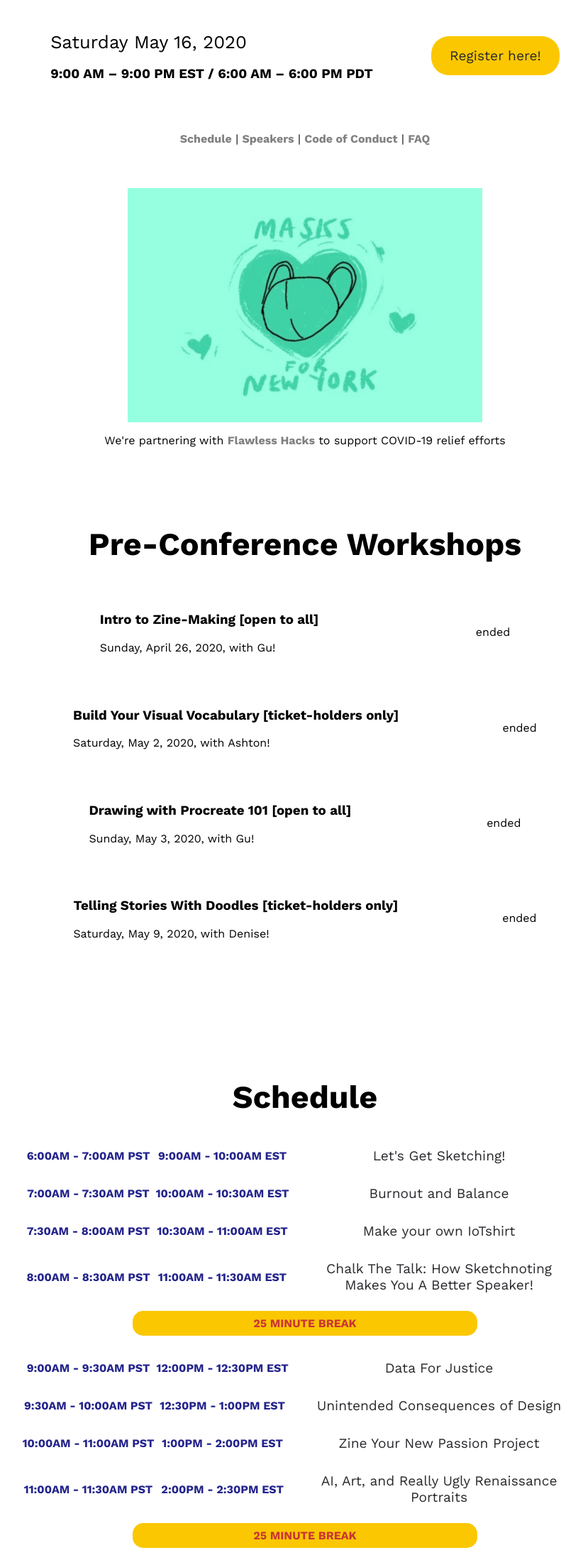
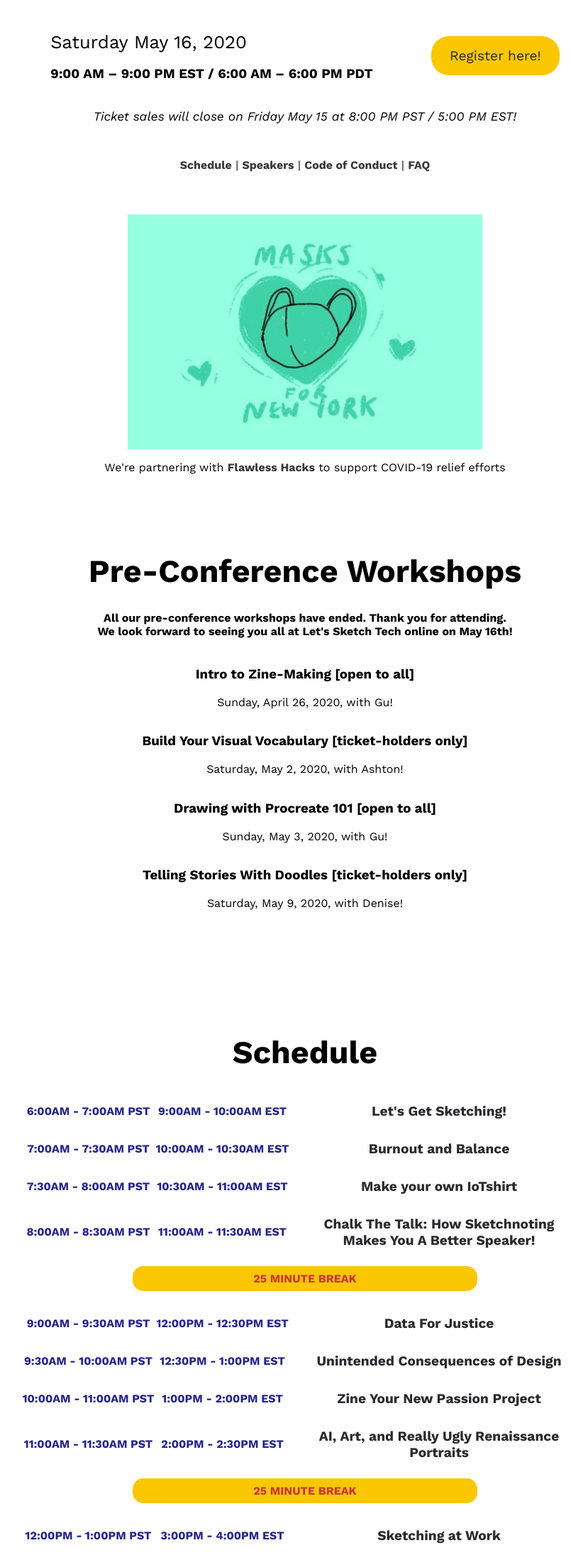
Before and after one commit to letssketchtech/2020, a plain HTML site: page index.html in a window 1280 px wide. Shown: the part 609-2800 px from the top of the page at 71% size, without its empty margins (210-1032 px from the left). Drawn offline with nearby package versions, Linux system fonts and the light colour scheme.

Commit message:
update speaker content + styling

```diff
--- a/css/style.css
+++ b/css/style.css
@@ -12,7 +12,23 @@ h1 {
 a {
   text-decoration: none;
   font-weight: bold;
+  color: #383838;
+}
+
+.alert {
+  text-align:center;
+}
+
+.speaker a {
+  text-decoration: none;
+  font-weight: bold;
   color: gray;
+}
+
+.schedule a:hover, .speaker a:hover {
+  text-decoration: none;
+  font-weight: bold;
+  color: rgb(21, 141, 240);
 }
 
 .section {
@@ -329,6 +345,11 @@ img.headshot {
   margin-bottom: 10px;
 }
 
+.workshops .flex-item{
+  text-align: center;
+  margin: 0;
+}
+
 @media (max-width: 600px) {
 
   .flex-container {
--- a/index.html
+++ b/index.html
@@ -7,6 +7,8 @@
         <link rel="stylesheet" href="css/style.css">
         <link rel="stylesheet" href="css/fontello.css">
 
+       <!--<script src='https://code.jquery.com/jquery-2.2.4.min.js'></script>
+        <script src="js/scroll.js"></script>-->
         <script>
             (function(i,s,o,g,r,a,m){i['GoogleAnalyticsObject']=r;i[r]=i[r]||function(){
                 (i[r].q=i[r].q||[]).push(arguments)},i[r].l=1*new Date();a=s.createElement(o),
@@ -16,7 +18,7 @@ ga('create', 'UA-69840407-5', 'auto');
 ga('send', 'pageview');
         </script>
     </head>
-    <body>
+    <body id="page-top" data-spy="scroll">
         <div class = "section hero">
             <div class="flex-item header">
                 <img src="img/letssketchtech.png" alt="Let's Sketch Tech Online">
@@ -30,14 +32,18 @@ ga('send', 'pageview');
                     <a class="button" href ="https://www.eventbrite.com/e/lets-sketch-tech-online-conference-may-2020-tickets-99926573070">Register here!</a>
                 </div>
             </div>
+           <div class="alert">
+               <p>Ticket sales will close on Friday May 15 at 8:00 PM PST / 5:00 PM EST!</p>
+           </div>
+
         </div>
 
         <div class="flex-container">
             <div class="links-box">
-                <a href="#schedule">Schedule</a> |
-                <a href="#speakers">Speakers</a> |
-                <a href="https://appearworks.com/code-of-conduct">Code of Conduct</a> |
-                <a href="#faq">FAQ</a>
+                <a class="page-scroll" href="#schedule">Schedule</a> |
+                <a class="page-scroll" href="#speakers">Speakers</a> |
+                <a class="page-scroll" href="https://appearworks.com/code-of-conduct" target="_blank">Code of Conduct</a> |
+                <a class="page-scroll" href="#faq">FAQ</a>
             </div>
         </div>
 
@@ -50,17 +56,13 @@ ga('send', 'pageview');
             </div>
         </div>
 
-        <div class= "section schedule" id="workshops">
+        <div class= "section workshops" id="workshops">
             <h1>Pre-Conference Workshops</h1>
+            <h4>All our pre-conference workshops have ended. Thank you for attending. <br>We look forward to seeing you all at Let's Sketch Tech online on May 16th!</h4>
             <div class="flex-container">
                 <div class="flex-item">
                     <h3>Intro to Zine-Making [open to all]</h3>
                     <p>Sunday, April 26, 2020, with Gu!</p>
-                </div>
-                <div class="flex-item">
-                    <div class="button inactive">
-                       ended
-                    </div>
                 </div>
             </div>
             <div class="flex-container">
@@ -68,32 +70,17 @@ ga('send', 'pageview');
                     <h3>Build Your Visual Vocabulary [ticket-holders only]</h3>
                     <p>Saturday, May 2, 2020, with Ashton!</p>
                 </div>
-                <div class="flex-item">
-                    <div class="button inactive">
-                       ended
-                    </div>
-                </div>
             </div>
             <div class="flex-container">
                 <div class="flex-item">
                     <h3>Drawing with Procreate 101 [open to all]</h3>
                     <p>Sunday, May 3, 2020, with Gu!</p>
                 </div>
-                <div class="flex-item">
-                    <div class="button inactive">
-                       ended
-                    </div>
-                </div>
             </div>
             <div class="flex-container">
                 <div class="flex-item">
                     <h3>Telling Stories With Doodles [ticket-holders only]</h3>
                     <p>Saturday, May 9, 2020, with Denise!</p>
-                </div>
-                <div class="flex-item">
-                    <div class="button inactive">
-                       ended
-                    </div>
                 </div>
             </div>
         </div>
@@ -103,25 +90,25 @@ ga('send', 'pageview');
                 <div class="flex-container schedule-item">
                     <div class="schedule-time">6:00AM - 7:00AM PST</div>
                     <div class="schedule-time">9:00AM - 10:00AM EST</div>
-                    <div class="schedule-event">Let's Get Sketching!</div>
+                    <div class="schedule-event"><a href="corey.html">Let's Get Sketching!</a></div>
                 </div>
 
                 <div class="flex-container schedule-item">
                   <div class="schedule-time">7:00AM - 7:30AM PST</div>
                   <div class="schedule-time">10:00AM - 10:30AM EST</div>
-                  <div class="schedule-event">Burnout and Balance</div>
+                  <div class="schedule-event"><a href ="jessica.html">Burnout and Balance</a></div>
                 </div>
 
                 <div class="flex-container schedule-item">
                   <div class="schedule-time">7:30AM - 8:00AM PST</div>
                   <div class="schedule-time">10:30AM - 11:00AM EST</div>
-                  <div class="schedule-event">Make your own IoTshirt</div>
+                  <div class="schedule-event"><a href="jo.html">Make your own IoTshirt</a></div>
                 </div>
 
                 <div class="flex-container schedule-item">
                   <div class="schedule-time">8:00AM - 8:30AM PST</div>
                   <div class="schedule-time">11:00AM - 11:30AM EST</div>
-                  <div class="schedule-event">Chalk The Talk: How Sketchnoting <br>Makes You A Better Speaker!</div>
+                  <div class="schedule-event"><a href="nitya.html">Chalk The Talk: How Sketchnoting <br>Makes You A Better Speaker!</a></div>
                 </div>
 
                   <!-- Break-->
@@ -132,25 +119,25 @@ ga('send', 'pageview');
                 <div class="flex-container schedule-item">
                   <div class="schedule-time">9:00AM - 9:30AM PST</div>
                   <div class="schedule-time">12:00PM - 12:30PM EST</div>
-                  <div class="schedule-event">Data For Justice</div>
+                  <div class="schedule-event"><a href="di.html">Data For Justice</a></div>
                 </div>
 
                 <div class="flex-container schedule-item">
                   <div class="schedule-time">9:30AM - 10:00AM PST</div>
                   <div class="schedule-time">12:30PM - 1:00PM EST</div>
-                  <div class="schedule-event">Unintended Consequences of Design</div>
+                  <div class="schedule-event"><a href="aly.html">Unintended Consequences of Design</a></div>
                 </div>
 
                 <div class="flex-container schedule-item">
                   <div class="schedule-time">10:00AM - 11:00AM PST</div>
                   <div class="schedule-time">1:00PM - 2:00PM EST</div>
-                  <div class="schedule-event">Zine Your New Passion Project</div>
+                  <div class="schedule-event"><a href="nicole.html">Zine Your New Passion Project</a></div>
                 </div>
 
                 <div class="flex-container schedule-item">
                   <div class="schedule-time">11:00AM - 11:30AM PST</div>
                   <div class="schedule-time">2:00PM - 2:30PM EST</div>
-                  <div class="schedule-event">AI, Art, and Really Ugly Renaissance Portraits</div>
+                  <div class="schedule-event"><a href="fatema.html">AI, Art, and Really Ugly Renaissance Portraits</a></div>
                 </div>
                   <!--Break-->
                   <div class="schedule-break">25 MINUTE BREAK</div>
@@ -160,19 +147,19 @@ ga('send', 'pageview');
                 <div class="flex-container schedule-item">
                   <div class="schedule-time">12:00PM - 1:00PM PST</div>
                   <div class="schedule-time">3:00PM - 4:00PM EST</div>
-                  <div class="schedule-event">Sketching at Work</div>
+                  <div class="schedule-event"><a href="marlena.html">Sketching at Work</a></div>
                 </div>
 
                 <div class="flex-container schedule-item">
                   <div class="schedule-time">1:00PM - 1:30PM PST</div>
                   <div class="schedule-time">4:00PM - 4:30PM EST</div>
-                  <div class="schedule-event">Behind the Lemurs: The Creation of Professor When</div>
+                  <div class="schedule-event"><a href="brandon.html">Behind the Lemurs: The Creation of Professor When</a></div>
                 </div>
 
                 <div class="flex-container schedule-item">
                   <div class="schedule-time">1:30PM - 2:30PM PST</div>
                   <div class="schedule-time">4:30PM - 5:30PM EST</div>
-                  <div class="schedule-event">Inside the mind of a graphic recorder</div>
+                  <div class="schedule-event"><a href="ashton.html">Inside the mind of a graphic recorder</a></div>
                 </div>
 
                   <!--Break-->
@@ -183,31 +170,31 @@ ga('send', 'pageview');
                 <div class="flex-container schedule-item">
                   <div class="schedule-time">3:00PM - 3:30PM PST</div>
                   <div class="schedule-time">6:00PM - 6:30PM EST</div>
-                  <div class="schedule-event">The Engineering of Craft</div>
+                  <div class="schedule-event"><a href="raquel.html">The Engineering of Craft</a></div>
                 </div>
 
                 <div class="flex-container schedule-item">
                   <div class="schedule-time">3:00PM - 4:00PM PST</div>
                   <div class="schedule-time">6:30PM - 7:00PM EST</div>
-                  <div class="schedule-event">How to Write for Ourselves and Publish for Others</div>
+                  <div class="schedule-event"><a href="jaime.html">How to Write for Ourselves and Publish for Others</a></div>
                 </div>
 
                 <div class="flex-container schedule-item">
                   <div class="schedule-time">4:00PM - 4:30PM PST</div>
                   <div class="schedule-time">7:00PM - 7:30PM EST</div>
-                  <div class="schedule-event">Building a Smart Mirror</div>
+                  <div class="schedule-event"><a href="julie.html">Building a Smart Mirror</a></div>
                 </div>
 
                 <div class="flex-container schedule-item">
                   <div class="schedule-time">4:30PM - 5:00PM PST</div>
                   <div class="schedule-time">7:30PM - 8:00PM EST</div>
-                  <div class="schedule-event">Yes, you can draw with your engineering brain</div>
+                  <div class="schedule-event"><a href="chiuki.html">Yes, you can draw with your engineering brain</a></div>
                 </div>
 
                 <div class="flex-container schedule-item">
                   <div class="schedule-time">5:00PM PST</div>
                   <div class="schedule-time">8:00PM EST</div>
-                  <div class="schedule-event">Build & Sell What You Want, Now: Business, Art, Tech, and more!</div>
+                  <div class="schedule-event"><a href="stephanie.html">Build & Sell What You Want, Now: Business, Art, Tech, and more!</a></div>
                 </div>
         </div>
         <div class= "section hero" id="speakers">
```
Also changed, not shown: jo.html (+1 -1 lines), js/scroll.js (added, +55 -0 lines), raquel.html (+3 -2 lines).
